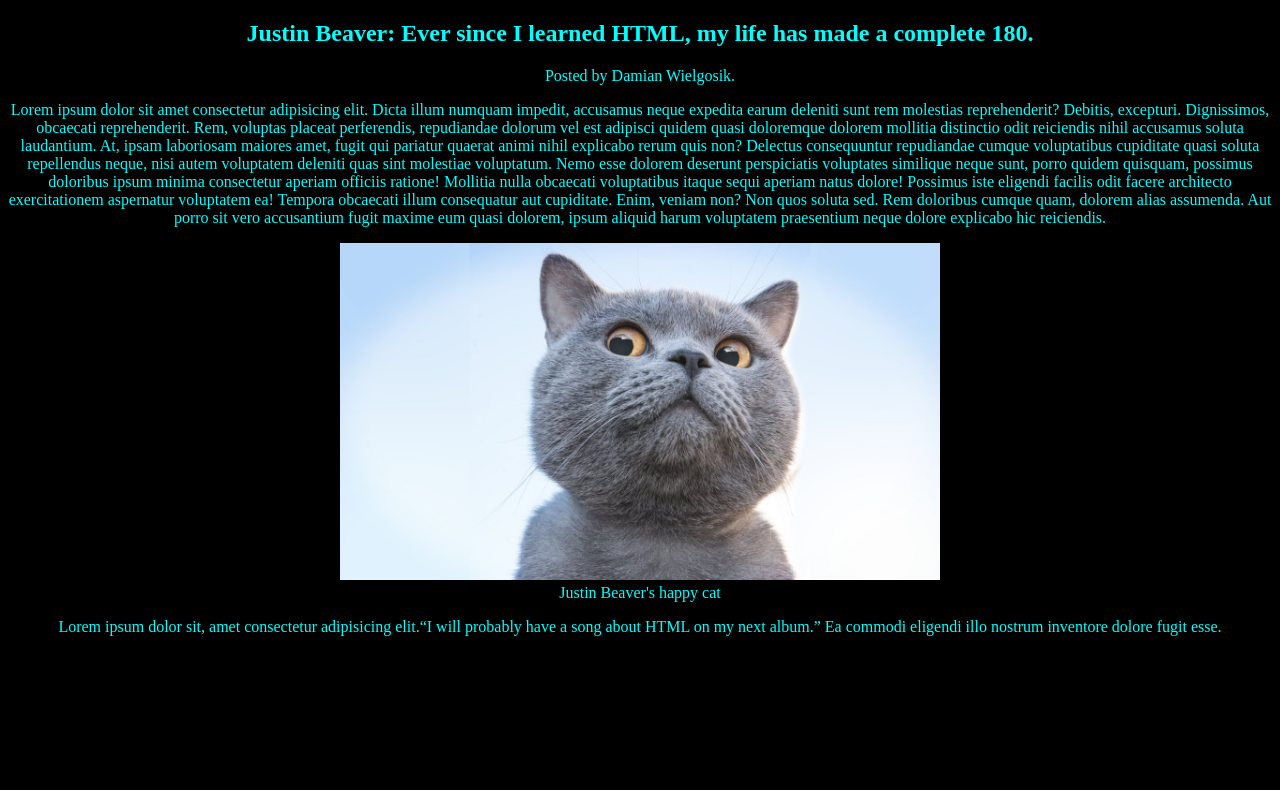
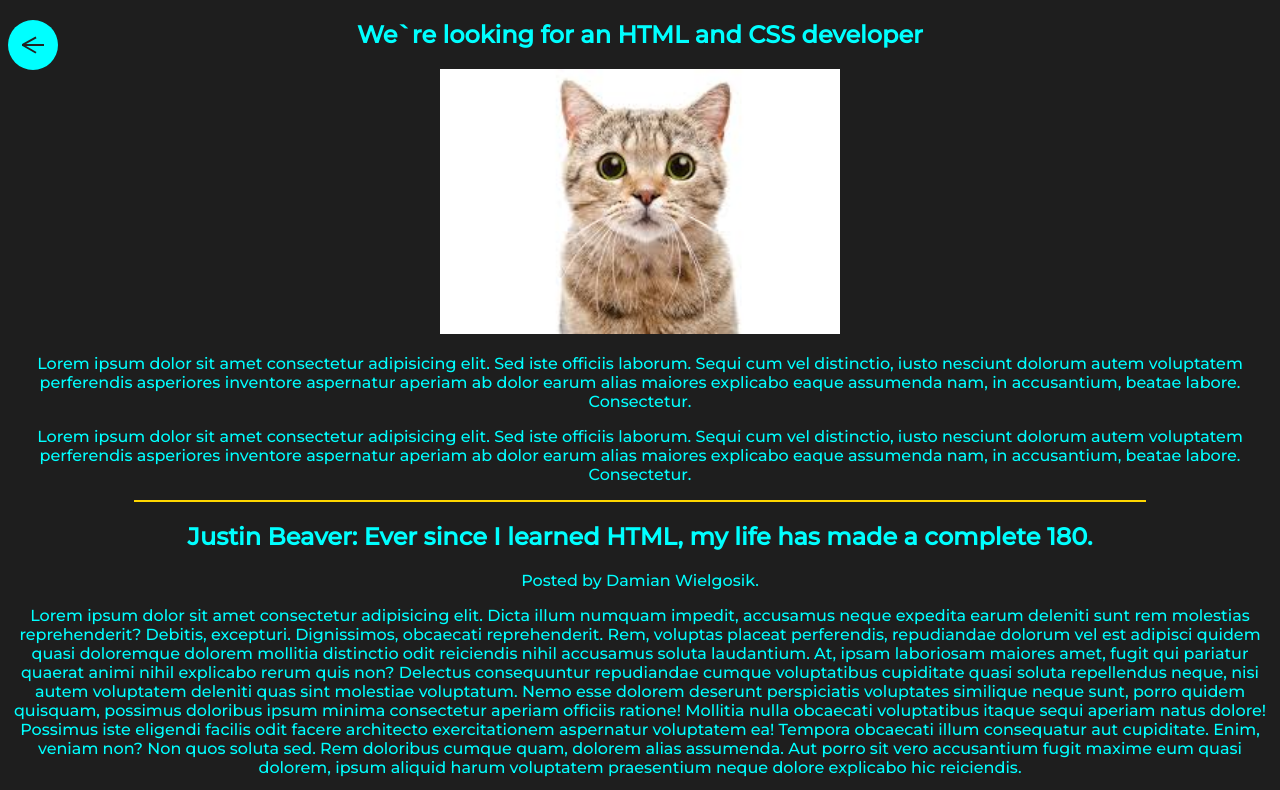
Before and after one commit to NetHunter123/NetHunter123.github.io, a plain HTML site: page LR_3/LR_3.html in a window 1280 px wide. Shown: the top 790 px of the page. Drawn offline with Linux system fonts and the light colour scheme.

Commit message:
make template for lr

```diff
--- a/LR_3/LR_3.html
+++ b/LR_3/LR_3.html
@@ -4,17 +4,36 @@
 <head>
 	<meta charset="UTF-8">
 	<meta http-equiv="X-UA-Compatible" content="IE=edge">
+	<link href="https://fonts.googleapis.com/css2?family=Montserrat:wght@500&display=swap" rel="stylesheet">
 	<meta name="viewport" content="width=device-width, initial-scale=1.0">
 	<link rel="stylesheet" href="css/LR_3.css">
 	<title>Justin Beaver fascinated by HTML</title>
 </head>
 
 <body>
+	<div class="btn">
+		<a href="../index.html" class="back-btn">
+			<span></span></a>
+	</div>
+	<article>
+		<h1>We`re looking for an HTML and CSS developer</h1>
+		<img src="image/cat.jfif" alt="" width="400px">
+		<p>Lorem ipsum dolor sit amet consectetur adipisicing elit. Sed iste officiis laborum. Sequi cum vel distinctio,
+			iusto nesciunt dolorum autem voluptatem perferendis asperiores inventore aspernatur aperiam ab dolor earum
+			alias maiores explicabo eaque assumenda nam, in accusantium, beatae labore. Consectetur.</p>
+		<p>Lorem ipsum dolor sit amet consectetur adipisicing elit. Sed iste officiis laborum. Sequi cum vel distinctio,
+			iusto
+			nesciunt dolorum autem voluptatem perferendis asperiores inventore aspernatur aperiam ab dolor earum alias
+			maiores
+			explicabo eaque assumenda nam, in accusantium, beatae labore. Consectetur.</p>
+
+	</article>
+	<hr>
 	<article>
 		<header>
-			<h1>Justin Beaver:
+			<h2>Justin Beaver:
 				Ever since I learned HTML, my life
-				has made a complete 180.</h1>
+				has made a complete 180.</h2>
 			<p>Posted by Damian Wielgosik.</p>
 		</header>
 		<p>Lorem ipsum dolor sit amet consectetur adipisicing elit. Dicta illum numquam impedit, accusamus neque
@@ -38,6 +57,7 @@
 				on my next album.</q> Ea commodi eligendi illo nostrum inventore
 			dolore fugit esse.</p>
 	</article>
+
 </body>
 
 </html>
--- a/LR_3/css/LR_3.css
+++ b/LR_3/css/LR_3.css
@@ -1,5 +1,66 @@
 body {
-	background-color: #000;
+	background-color: #1e1e1e;
 	color: aqua;
 	text-align: center;
+	font-family: "Montserrat", sans-serif;
 }
+body > hr {
+	border: none;
+	background-color: gold;
+	width: 80%;
+	margin: 0 auto;
+	height: 2px;
+}
+
+article:nth-child(1) {
+	margin-bottom: 50px;
+}
+.btn {
+	position: fixed;
+}
+.back-btn {
+	text-decoration: none;
+	display: block;
+	position: relative;
+	width: 50px;
+	height: 50px;
+	border-radius: 50%;
+	background-color: aqua;
+	z-index: 2;
+}
+.back-btn span,
+.back-btn span::before,
+.back-btn span::after {
+	position: absolute;
+	width: 22px;
+	height: 2px;
+	top: 50%;
+	margin-top: -1px;
+	left: 50%;
+	margin-left: -11px;
+	background-color: #222222;
+}
+.back-btn span::before,
+.back-btn span::after {
+	content: "";
+	display: block;
+	transition: 0.3s;
+}
+.back-btn span::before {
+	transform: translateY(-5px);
+}
+.back-btn span::after {
+	transform: translateY(5px);
+}
+.back-btn span {
+}
+.back-btn span::before {
+	transform: rotate(30deg);
+	width: 15px;
+	margin-top: 3px;
+}
+.back-btn span::after {
+	transform: rotate(-29deg);
+	width: 15px;
+	margin-top: -5px;
+}
--- /dev/null
+++ b/template/css/reset.css
@@ -0,0 +1,169 @@
+html,
+body,
+div,
+span,
+object,
+iframe,
+h1,
+h2,
+h3,
+h4,
+h5,
+h6,
+p,
+blockquote,
+pre,
+abbr,
+address,
+cite,
+code,
+del,
+dfn,
+em,
+img,
+ins,
+kbd,
+q,
+samp,
+small,
+strong,
+sub,
+sup,
+var,
+b,
+i,
+dl,
+dt,
+dd,
+ol,
+ul,
+li,
+fieldset,
+form,
+label,
+legend,
+table,
+caption,
+tbody,
+tfoot,
+thead,
+tr,
+th,
+td,
+article,
+aside,
+canvas,
+details,
+figcaption,
+figure,
+footer,
+header,
+hgroup,
+menu,
+nav,
+section,
+summary,
+time,
+mark,
+audio,
+video {
+    margin: 0;
+    padding: 0;
+    border: 0;
+    outline: 0;
+    font-size: 100%;
+    vertical-align: baseline;
+}
+
+body {
+    line-height: 1;
+}
+
+article,
+aside,
+details,
+figcaption,
+figure,
+footer,
+header,
+hgroup,
+menu,
+nav,
+section {
+    display: block;
+}
+
+nav ul {
+    list-style: none;
+}
+
+ul {
+    list-style: none;
+}
+
+blockquote,
+q {
+    quotes: none;
+}
+
+blockquote:before,
+blockquote:after,
+q:before,
+q:after {
+    content: "";
+    content: none;
+}
+
+a {
+    margin: 0;
+    padding: 0;
+    font-size: 100%;
+    vertical-align: baseline;
+    background: transparent;
+    text-decoration: none;
+}
+
+/* change colours to suit your needs */
+ins {
+    background-color: #ff9;
+    color: #000;
+    text-decoration: none;
+}
+
+/* change colours to suit your needs */
+mark {
+    background-color: #ff9;
+    color: #000;
+    font-style: italic;
+    font-weight: bold;
+}
+
+del {
+    text-decoration: line-through;
+}
+
+abbr[title],
+dfn[title] {
+    border-bottom: 1px dotted;
+    cursor: help;
+}
+
+table {
+    border-collapse: collapse;
+    border-spacing: 0;
+}
+
+/* change border colour to suit your needs */
+hr {
+    display: block;
+    height: 1px;
+    border: 0;
+    border-top: 1px solid #cccccc;
+    margin: 1em 0;
+    padding: 0;
+}
+
+input,
+select {
+    vertical-align: middle;
+}
--- /dev/null
+++ b/template/css/style.css
@@ -0,0 +1,141 @@
+html {
+	box-sizing: border-box;
+	color: aqua;
+}
+body {
+	padding: 2px;
+	display: flex;
+	justify-content: center;
+	align-items: center;
+	min-height: 100vh;
+	width: 100%;
+	background: #000;
+	overflow: hidden;
+}
+.background {
+	position: absolute;
+}
+.glowing {
+	position: relative;
+	min-width: 750px;
+	height: 750px;
+	margin: -150px;
+	transform-origin: right;
+	animation: ColorChange 5s linear infinite;
+}
+@keyframes ColorChange {
+	0% {
+		filter: hue-rotate(0deg);
+		transform: rotate(0deg);
+	}
+	100% {
+		filter: hue-rotate(360deg);
+		transform: rotate(360deg);
+	}
+}
+.glowing:nth-child(even) {
+	transform-origin: left;
+}
+.glowing span {
+	position: absolute;
+	top: calc(80px * var(--i));
+	left: calc(80px * var(--i));
+	bottom: calc(80px * var(--i));
+	right: calc(80px * var(--i));
+}
+.glowing span::before {
+	content: "";
+	position: absolute;
+	top: 50%;
+	left: -8px;
+	width: 15px;
+	height: 15px;
+	border-radius: 50%;
+}
+.glowing span:nth-child(3n + 1):before {
+	background: radial-gradient(rgba(134, 255, 0, 1), rgb(208, 255, 0));
+	box-shadow: 0 0 20px rgba(134, 255, 0, 1), 0 0 40px rgba(134, 255, 0, 1), 0 0 60px rgba(134, 255, 0, 1),
+		0 0 80px rgba(134, 255, 0, 1), 0 0 0 8px rgba(134, 255, 0, 0.1);
+}
+.glowing span:nth-child(3n + 2):before {
+	background: rgba(255, 214, 0, 1);
+	box-shadow: 0 0 20px rgba(255, 214, 0, 1), 0 0 40px rgba(255, 214, 0, 1), 0 0 60px rgba(255, 214, 0, 1),
+		0 0 80px rgba(255, 214, 0, 1), 0 0 0 8px rgba(255, 214, 0, 0.1);
+}
+.glowing span:nth-child(3n + 3):before {
+	background: rgba(0, 226, 255, 1);
+	box-shadow: 0 0 20px rgba(0, 226, 255, 1), 0 0 40px rgba(0, 226, 255, 1), 0 0 60px rgba(0, 226, 255, 1),
+		0 0 80px rgba(0, 226, 255, 1), 0 0 0 8px rgba(0, 226, 255, 0.1);
+}
+.glowing span:nth-child(3n + 1) {
+	animation: bg 10s alternate infinite;
+}
+.glowing span:nth-child(3n + 2) {
+	animation: bg-revers 3s alternate infinite;
+}
+.glowing span:nth-child(3n + 3) {
+	animation: bg 8s alternate infinite;
+}
+@keyframes bg {
+	0% {
+		transform: rotate(0deg);
+	}
+	100% {
+		transform: rotate(360deg);
+	}
+}
+@keyframes bg-revers {
+	0% {
+		transform: rotate(360deg);
+	}
+	100% {
+		transform: rotate(0deg);
+	}
+}
+.container {
+	min-height: 96vh;
+	width: 96vw;
+}
+nav {
+	text-align: center;
+
+	position: fixed;
+	left: 0;
+	right: 0;
+	bottom: 0;
+}
+
+nav ul {
+	display: flex;
+	justify-content: center;
+}
+nav a {
+	display: block;
+	font-size: 20px;
+	color: aqua;
+	padding: 8px 15px;
+}
+nav ul li {
+	background: #161616;
+	position: relative;
+	list-style: none;
+	width: 50px;
+	height: 40px;
+	line-height: 24px;
+	transition: 0.35s;
+	left: 0px;
+}
+/* nav.active ul li {
+	left: -45px;
+} */
+nav ul li:first-child {
+	border-radius: 15px 0px 0px 15px;
+}
+nav ul li:last-child {
+	border-radius: 0px 15px 15px 0px;
+}
+nav ul li:hover {
+	/* border-radius: 0px 10px 10px 0px; */
+	width: 70px;
+	background: #ff9900;
+}
```
Also changed, not shown: index.html (+1 -0 lines), template/Template.html (added, +57 -0 lines), .txt (added), LR_3/image/cat.jfif (added).
